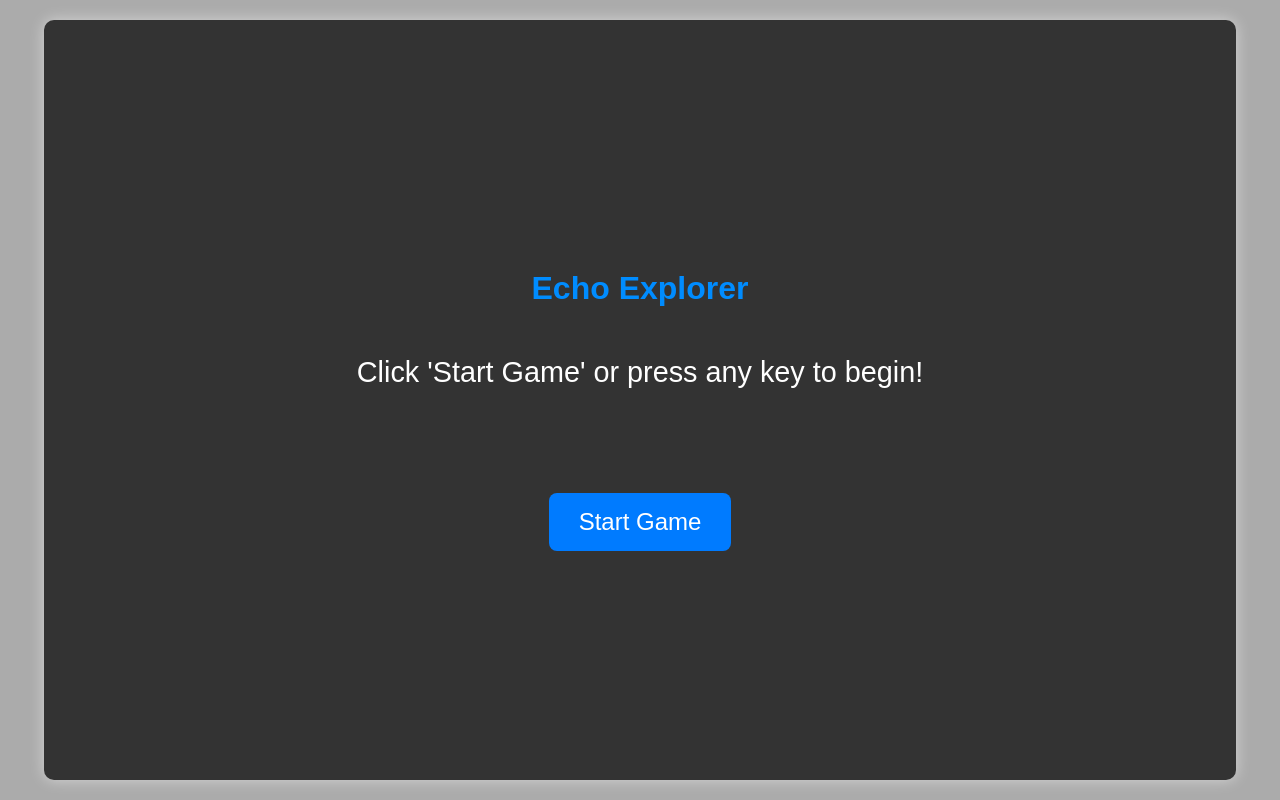
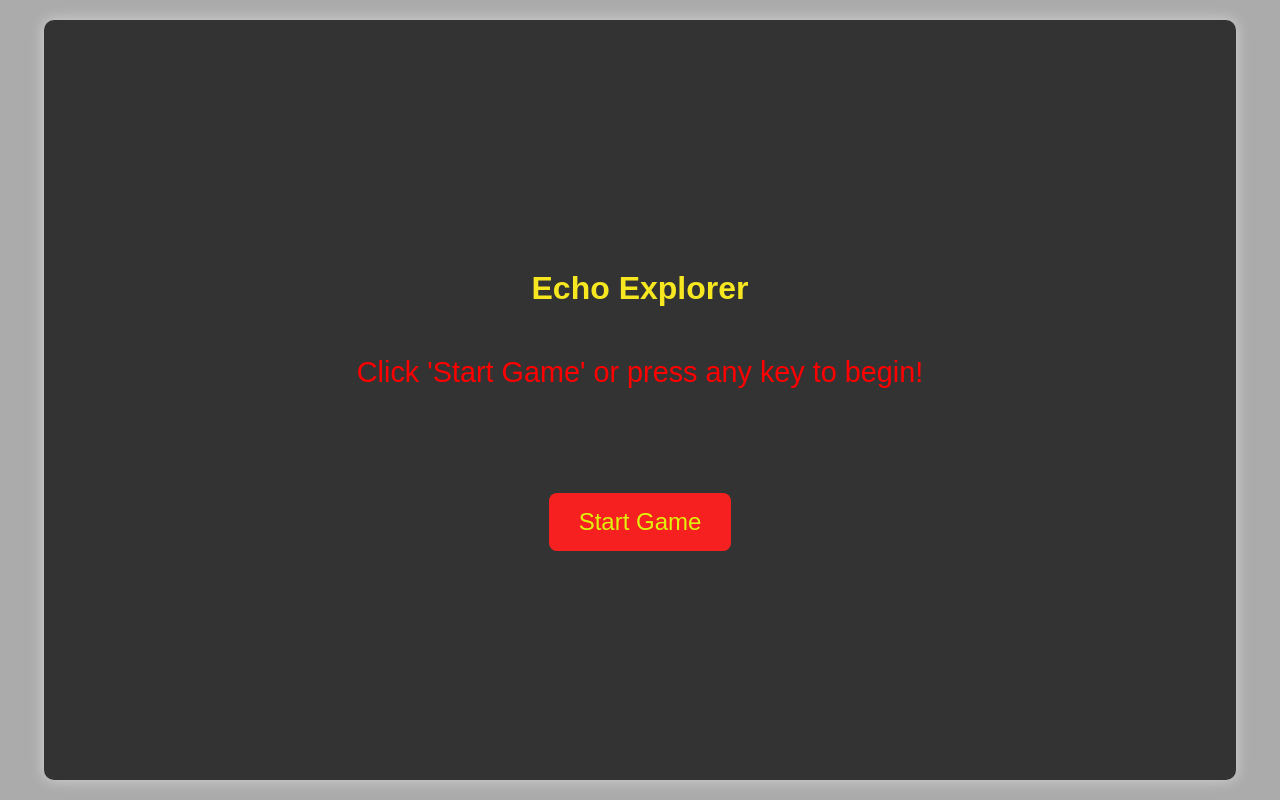
Before and after one commit to Alan9072/EchoExplorer, a plain HTML site: page index.html in a window 1280 px wide. Drawn offline with Linux system fonts and the light colour scheme.

Commit message:
ui/ux for visibility

```diff
--- a/style.css
+++ b/style.css
@@ -27,7 +27,7 @@ body {
 
 h1 {
     font-size: 2em; /* Large heading */
-    color: rgb(0, 140, 255); /* Bright green for visibility */
+    color: rgb(246, 231, 32); /* Bright green for visibility */
     margin-bottom: 20px;
 }
 
@@ -35,6 +35,7 @@ h1 {
     font-size: 1.8em; /* Large, readable instruction text */
     margin-bottom: 30px;
     min-height: 2em; /* Ensure space even when empty */
+    color: red;
 }
 
 .grid-area {
@@ -50,7 +51,7 @@ h1 {
     height: 180px;
     position: relative;
     background-color: #555; /* Default background */
-    border: 5px solid rgb(0, 174, 255);
+    border: 7px solid rgb(255, 0, 0);
     border-radius: 15px;
     cursor: pointer;
     transition: background-color 0.2s, border-color 0.2s;
@@ -145,8 +146,8 @@ h1 {
 
 
 #reset-button {
-    background-color: #007bff; /* Blue button */
-    color: white;
+    background-color: rgb(246, 32, 32); /* Blue button */
+    color: rgb(222, 242, 11);
     padding: 15px 30px;
     font-size: 1.5em;
     border: none;
```
